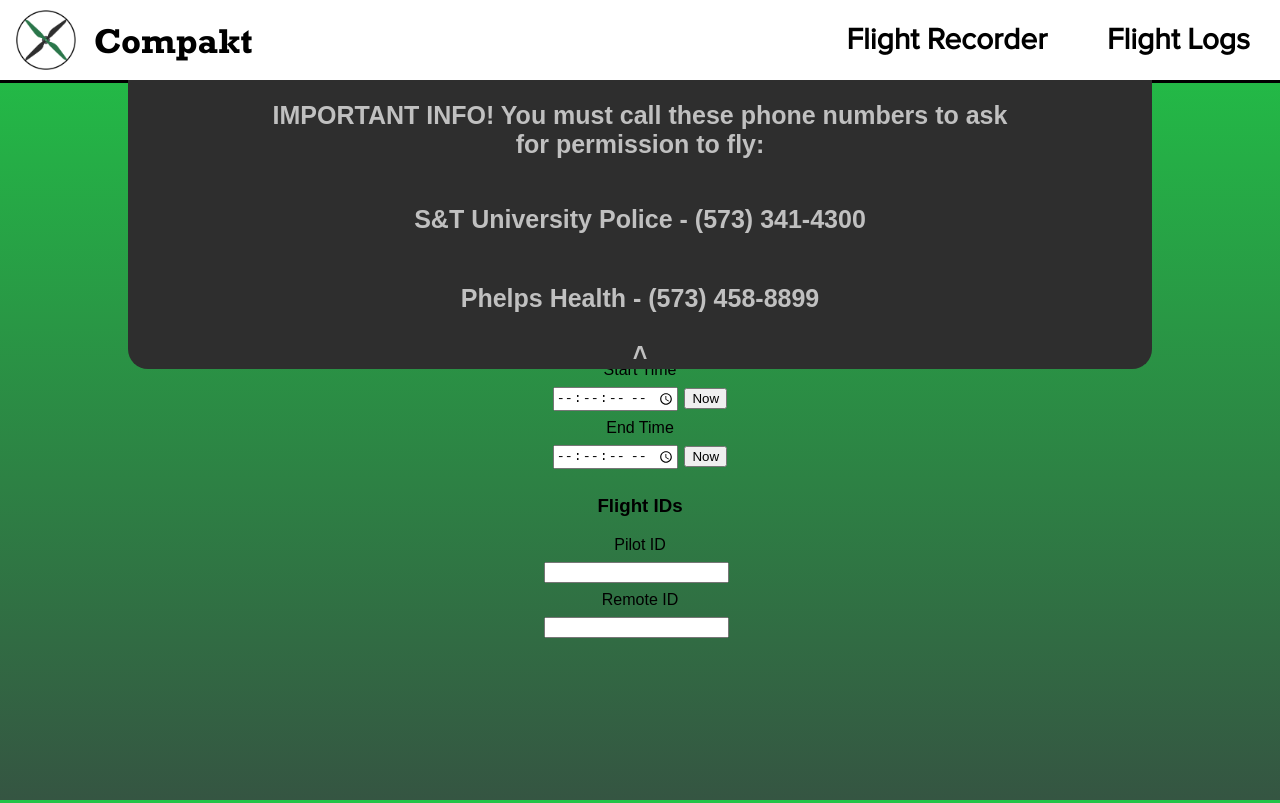
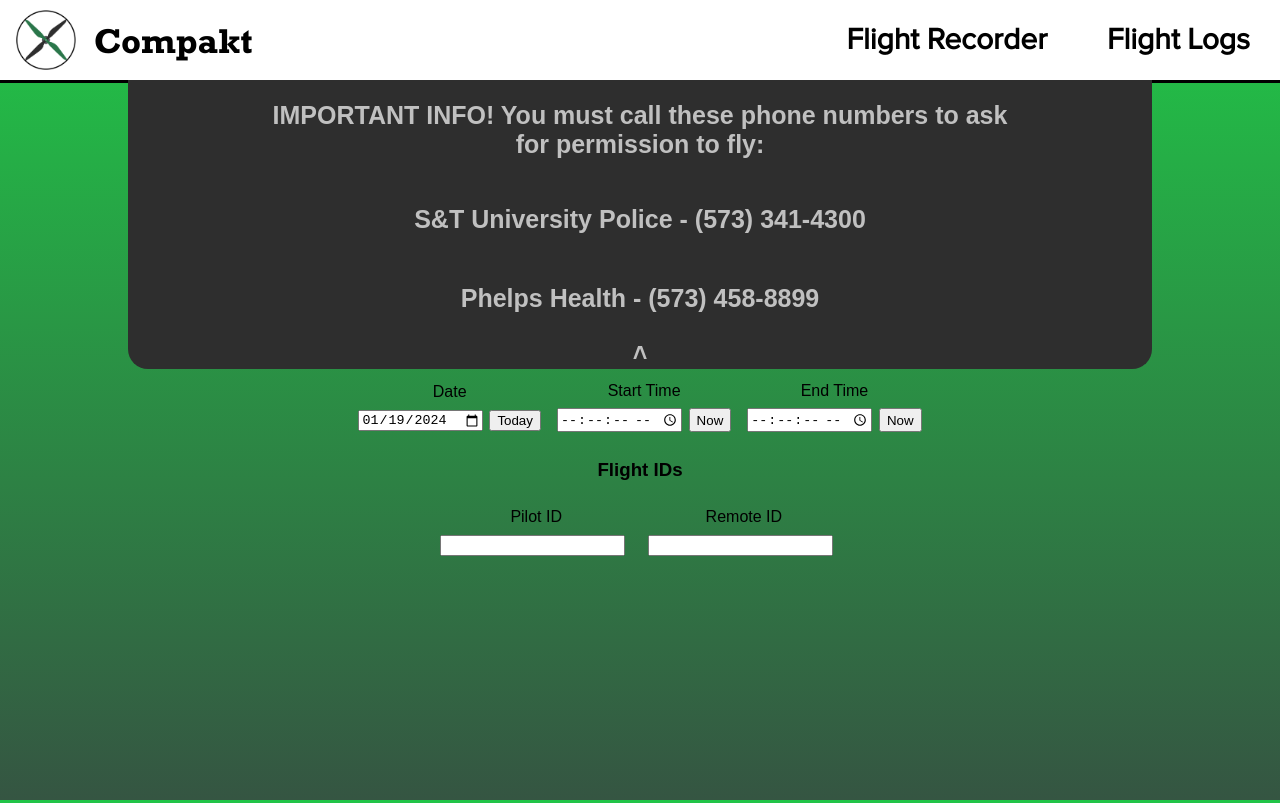
Before and after one commit to MissouriMRR/compakt, a SvelteKit app: page /record in a window 1280 px wide. Built offline with nearby package versions, Linux system fonts and the light colour scheme.

Commit message:
reorganized recording form

```diff
--- a/src/routes/record/+page.svelte
+++ b/src/routes/record/+page.svelte
@@ -76,29 +76,32 @@
 		<h2>Flight Information</h2>
 		<!-- <h3 id="required-text">* Required</h3> -->
 
+		<h3>Location</h3>
 		<div class="form-section">
+			<div class="data-field">
 				<label id="location-hint" for="location-field">
 					Enter your location to auto-fill some fields
 				</label>
-			<div class="data-field">
+				<div class="field-container">
 					<input class="field-entree" type="text" bind:value={$FlightRecord.location} />
 					<input type="button" value="Go" on:click={loadWeatherData} />
 				</div>
 			</div>
+		</div>
 
 		<h3>Time & Date</h3>
-		<div id="flightinfo">
 		<div class="form-section">
+			<div class="data-field">
 				<label for="date">Date</label>
-				<div class="data-field">
+				<div class="field-container">
 					<input class="field-entree" type="date" value={$FlightRecord.flightDate} />
 					<button on:click={() => updateDate(new Date())}>Today</button>
 				</div>
 			</div>
 
-			<div class="form-section">
+			<div class="data-field">
 				<label for="t_start">Start Time</label>
-				<div class="data-field">
+				<div class="field-container">
 					<input
 						class="field-entree"
 						type="time"
@@ -110,32 +113,33 @@
 				</div>
 			</div>
 
-			<div class="form-section">
+			<div class="data-field">
 				<label for="t_end">End Time</label>
-				<div class="data-field">
+				<div class="field-container">
 					<input
 						class="field-entree"
 						type="time"
 						id="t_end"
 						value={$FlightRecord.flightStopTime || ''}
-						step="1"
+						step=1
 					/>
 					<button on:click={() => updateEnd(new Date())}>Now</button>
+				</div>
 			</div>
 		</div>
 
 		<h3>Flight IDs</h3>
 		<div class="form-section">
+			<div class="data-field">
 				<label id="location-hint" for="location-field">
 					Pilot ID
 				</label>
-				<div class="data-field">
 				<input class="field-entree" type="text" bind:value={$FlightRecord.pilotID} />
 			</div>
+			<div class="data-field">
 				<label id="location-hint" for="location-field">
 					Remote ID
 				</label>
-				<div class="data-field">
 				<input class="field-entree" type="text" bind:value={$FlightRecord.remoteID} />
 			</div>
 		</div>
@@ -154,7 +158,6 @@
 				</div>
 			</div>
 		{/if}
-		</div>
 	</form>
 </div>
 
@@ -204,6 +207,9 @@
 		text-align: center;
 		-webkit-text-stroke: 0.5px black;
 	}
+	label {
+		margin-bottom: 1ch;
+	}
 	h2,
 	h3 {
 		text-align: center;
@@ -212,7 +218,7 @@
 	.form-section {
 		align-items: center;
 		display: flex;
-		flex-direction: column;
+		flex-direction: row;
 		justify-content: center;
 		margin: 0 10;
 	}
@@ -222,8 +228,13 @@
 	.data-field {
 		align-items: center;
 		display: flex;
+		flex-direction: column;
 		justify-content: space-between;
 		margin: 0.5em;
+	}
+	.field-container {
+		display: flex;
+		flex-direction: row;
 	}
 	.field-entree {
 		margin-right: 0.5em;
```
Lines whose indentation alone changed are shown as unchanged.
